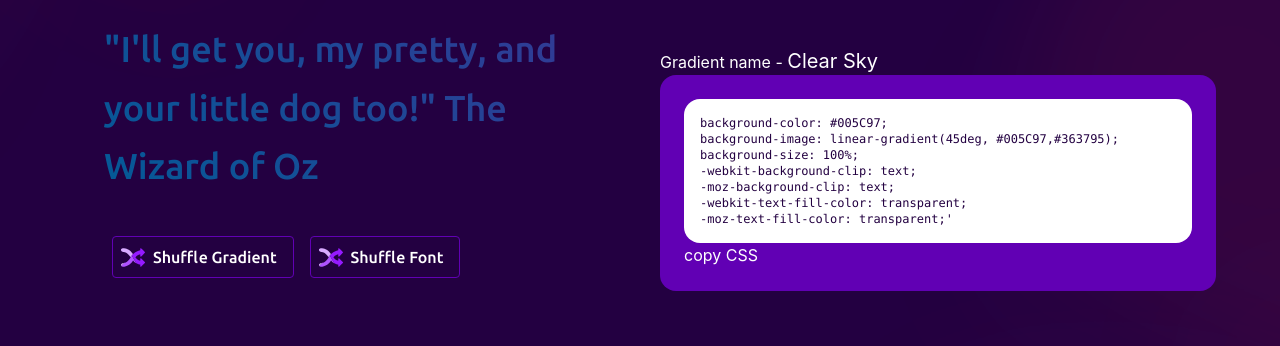
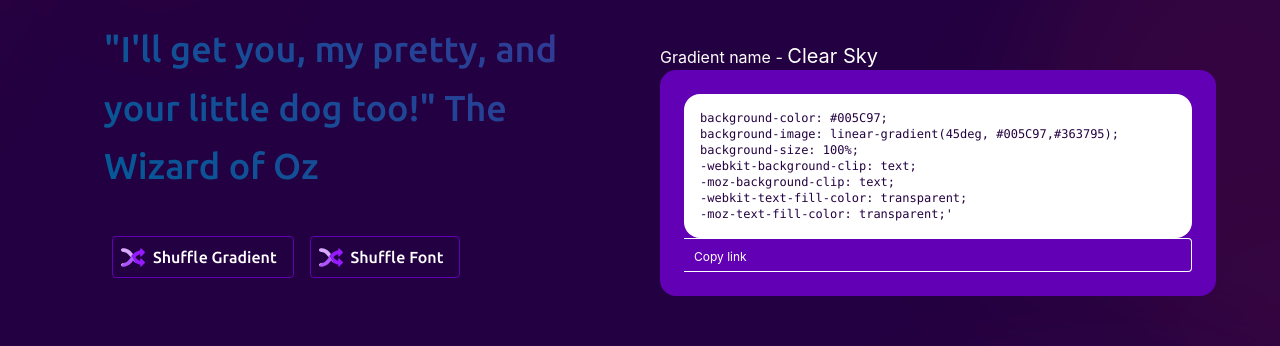
Before and after one commit to subramanya4shenoy/textGradient, a React (Create React App) app in the folder client/: page / in a window 1280 px wide. Shown: the part 231-577 px from the top of the page. Built offline with nearby package versions, Linux system fonts and the light colour scheme.

Commit message:
copy block

```diff
--- a/client/src/component/macro/CodeBox.js
+++ b/client/src/component/macro/CodeBox.js
@@ -1,14 +1,18 @@
 import React from 'react'
+import CopyButton from '../micro/Copy'
 
 function CodeBox({ css }) {
+
     return (
         <div className='w-auto mx-auto rounded-2xl h-auto bg-secondary p-6'>
-            <div className='mx-auto rounded-2xl  mx-auto w-full h-full border-0 bg-white p-4'>
-            <code className='text-primary text-xs'>
-            <pre>{css}</pre>
-            </code>
+            <div className='mx-auto rounded-2xl w-full h-full border-0 bg-white p-4'>
+                <code className='text-primary text-xs'>
+                    <pre>{css}</pre>
+                </code>
             </div>
-            copy CSS
+            <div>
+                <CopyButton content={css}/>
+            </div>
         </div>
     )
 }
--- /dev/null
+++ b/client/src/component/micro/Copy.js
@@ -0,0 +1,28 @@
+import React, { useState } from 'react';
+// import copy from '../../assets/images/copy.svg';
+
+const CopyButton = ({ content }) => {
+
+    const copyToClipboard = () => {
+        navigator.clipboard.writeText(content);
+    };
+
+    return (
+        <div className='border desktop:border-l-0 desktop:p-1.5 desktop:border-primarylight cursor-pointer desktop:rounded-r border-primarylight
+                    mobile:border-primarylight mobile:rounded mobile:mt-4 mobile:flex mobile:p-1 mobile:pr-2'
+            onClick={() => {
+                copyToClipboard();
+            }}>
+            <div>
+                {/* <img
+        className={"h-5 " + ((shake) ? "shake" : '')}
+        src={copy}
+        alt='share'
+      /> */}
+            </div>
+            <div className="text-xs pt-1 pl-1 text-primarymain"> Copy link </div>
+        </div>
+    );
+};
+
+export default CopyButton;
```
Also changed, not shown: client/src/Pages/Home.js (+0 -10 lines).
